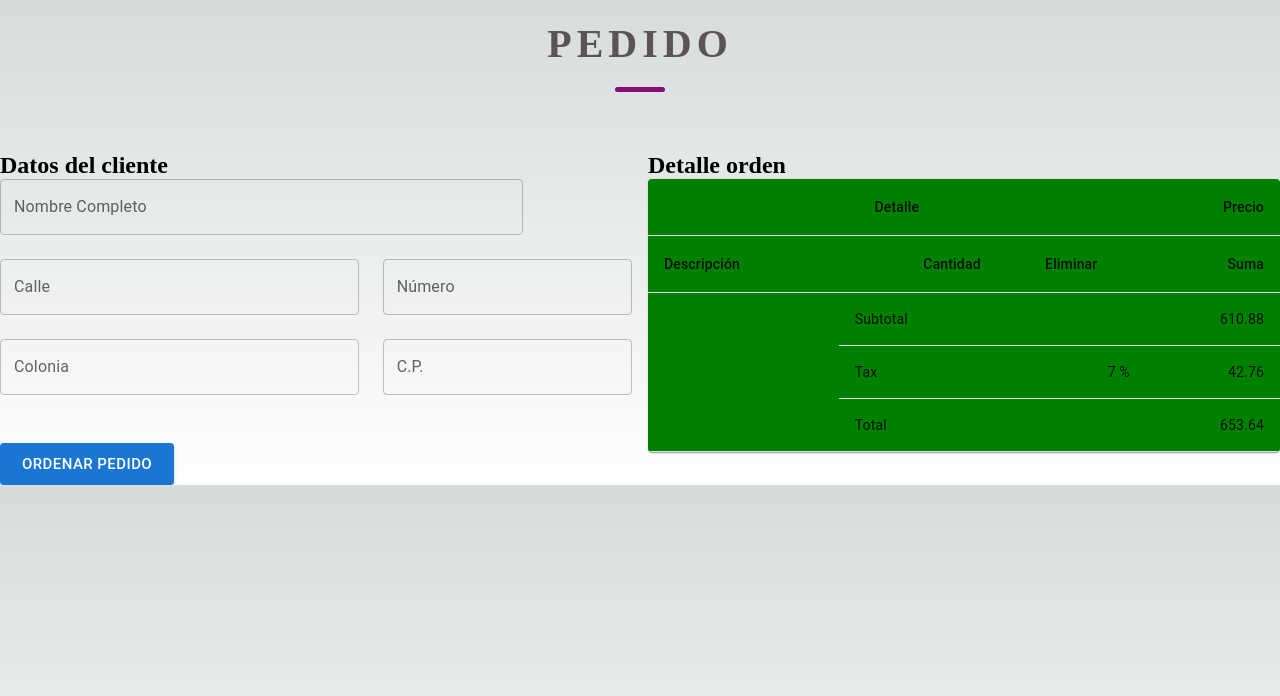
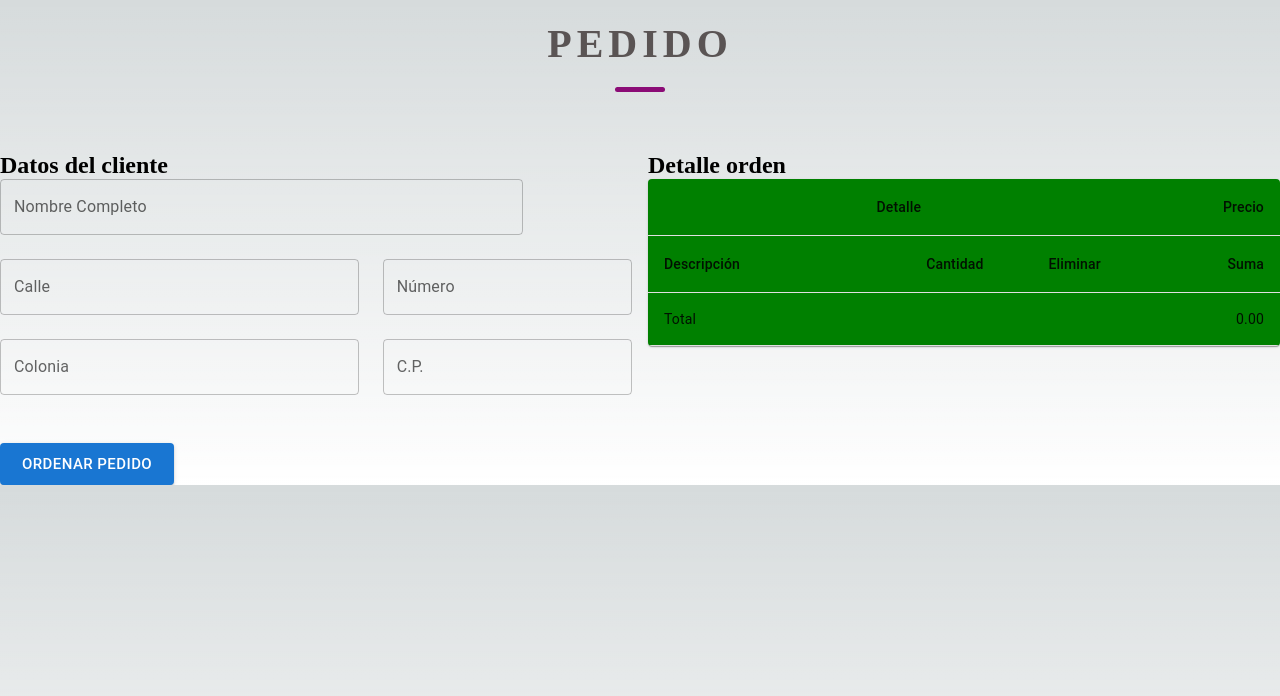
Before and after one commit to vanesagh/capstone-project-frontend, a Next.js app: page /checkout in a window 1280 px wide. Shown: the top 696 px of the page. Built offline with nearby package versions, Linux system fonts and the light colour scheme.

Commit message:
Added checkout functionality. Go back home after submit Show total amount to be paid

```diff
--- a/src/forms/CustomerOrderForm.js
+++ b/src/forms/CustomerOrderForm.js
@@ -2,8 +2,10 @@ import * as yup from 'yup';
 import { useForm, Controller } from 'react-hook-form';
 import { yupResolver } from '@hookform/resolvers/yup';
 import { Grid, TextField, Button } from '@mui/material';
+import { useRouter } from 'next/router';
 
-export default function CustomerOrderForm({ itemsList }) {
+export default function CustomerOrderForm({ itemsList, setItemsList }) {
+    const router = useRouter();
     const defaultValues = {
         name: "",
         street: "",
@@ -36,12 +38,13 @@ export default function CustomerOrderForm({ itemsList }) {
 
 
     const onSubmit = data => {
-        //data["orderList"] = await itemsList;
         setValue("orderList", itemsList,
             { shouldValidate: true, })
 
         console.log(data)
-        //reset()
+        reset();
+        setItemsList([]);
+        router.push("/");
 
 
     }
--- a/src/pages/checkout/index.js
+++ b/src/pages/checkout/index.js
@@ -21,7 +21,7 @@ export default function Checkout() {
                 <Grid container spacing={2}>
                     <Grid item md={6}>
                         <h2>Datos del cliente</h2>
-                        <CustomerOrderForm itemsList={itemsList} />
+                        <CustomerOrderForm itemsList={itemsList} setItemsList={setItemsList} />
                     </Grid>
                     <Grid item md={6}>
                         <h2>Detalle orden</h2>
--- a/src/pages/components/CheckoutTable.js
+++ b/src/pages/components/CheckoutTable.js
@@ -10,39 +10,19 @@ import { Tooltip, IconButton, Avatar } from '@mui/material';
 import DeleteIcon from '@mui/icons-material/Delete';
 import { green, pink } from '@mui/material/colors';
 
-
-const TAX_RATE = 0.07;
-
-
 function ccyFormat(num) {
     return `${num.toFixed(2)}`;
 }
 
-function priceRow(qty, unit) {
-    return qty * unit;
+function total(items) {
+    return items.map((item) => item.price).reduce((sum, i) => sum + i, 0);
 }
 
-function createRow(desc, qty, unit) {
-    const price = priceRow(qty, unit);
-    return { desc, qty, unit, price };
-}
-
-function subtotal(items) {
-    return items.map(({ price }) => price).reduce((sum, i) => sum + i, 0);
-}
-
-const rows = [
-    createRow('Paperclips (Box)', 100, 1.15),
-    createRow('Paper (Case)', 10, 45.99),
-    createRow('Waste Basket', 2, 17.99),
-];
-
-const invoiceSubtotal = subtotal(rows);
-const invoiceTaxes = TAX_RATE * invoiceSubtotal;
-const invoiceTotal = invoiceTaxes + invoiceSubtotal;
 
 export default function CheckoutTableComponent({ itemsList, setItemsList }) {
     console.log(itemsList);
+    const invoiceTotal = total(itemsList);
+    console.log(invoiceTotal);
     const handleRemoveItem = (productIndex) => {
         const items = itemsList;
         console.log(productIndex);
@@ -84,22 +64,16 @@ export default function CheckoutTableComponent({ itemsList, setItemsList }) {
                                     </Avatar>
                                 </IconButton>
                             </Tooltip></TableCell>
-                            <TableCell align="right">{item.price}</TableCell>
+
+                            <TableCell align="right">{item.price} MXP</TableCell>
                         </TableRow>
                     ))}
 
+
+
                     <TableRow>
-                        <TableCell rowSpan={3} />
-                        <TableCell colSpan={2}>Subtotal</TableCell>
-                        <TableCell align="right">{ccyFormat(invoiceSubtotal)}</TableCell>
-                    </TableRow>
-                    <TableRow>
-                        <TableCell>Tax</TableCell>
-                        <TableCell align="right">{`${(TAX_RATE * 100).toFixed(0)} %`}</TableCell>
-                        <TableCell align="right">{ccyFormat(invoiceTaxes)}</TableCell>
-                    </TableRow>
-                    <TableRow>
-                        <TableCell colSpan={2}>Total</TableCell>
+                        <TableCell colSpan={3}>Total</TableCell>
+
                         <TableCell align="right">{ccyFormat(invoiceTotal)}</TableCell>
                     </TableRow>
                 </TableBody>
--- a/src/pages/index.js
+++ b/src/pages/index.js
@@ -40,10 +40,7 @@ export default function Home({ products }) {
           ))}
 
         </section>
-
-
       </main>
-
     </>
   )
 };
--- a/src/pages/itemsSelected-provider.js
+++ b/src/pages/itemsSelected-provider.js
@@ -5,7 +5,6 @@ import { createContext, useContext, useState } from "react";
 const ItemsSelectedContext = createContext({})
 
 export const ItemsSelectedContextProvider = ({ children }) => {
-    const [color, setColor] = useState('red');
     const [itemsList, setItemsList] = useState([]);
 
 
```
